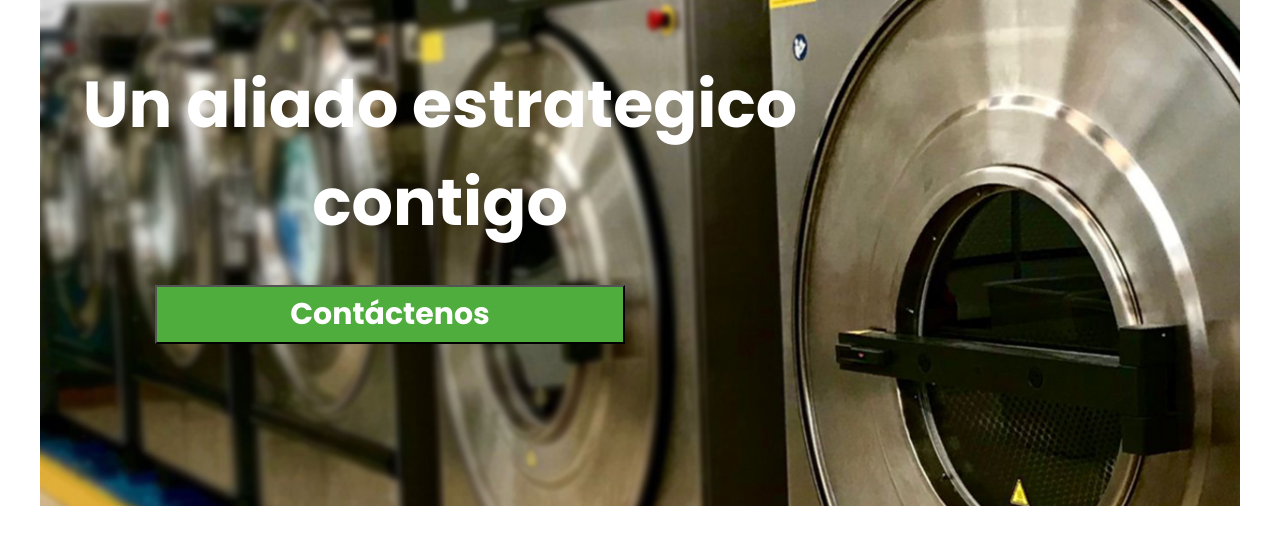
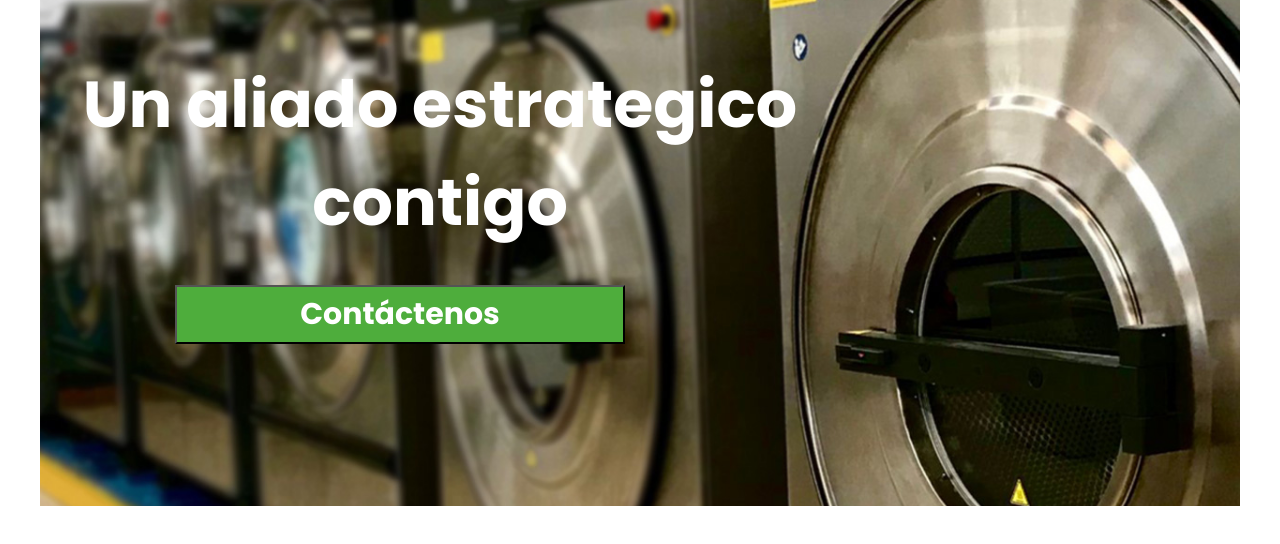
Before and after one commit to romeroc1996m/CCDL_websiteV1, a plain HTML site: page index.html in a window 1280 px wide. Shown: the part 134-678 px from the top of the page. Drawn offline with Linux system fonts and the light colour scheme.

Commit message:
updating 375px
updating 375px

```diff
--- a/sass/components/_hero.scss
+++ b/sass/components/_hero.scss
@@ -13,12 +13,10 @@
         height: 59px;
         color: #fff;
         background-color: #4EAD3C;
-        grid-row: 1;
-        grid-column: 1/4;
-        margin-top: 60%;
+        grid-column: 2/5;
         font-family: "Poppins", sans-serif;
         font-size: 20px;
-
+        margin-left: 20px;
     }
 
     .hero_button:hover {
```
Also changed, not shown: css/main.css, 1 other file.
